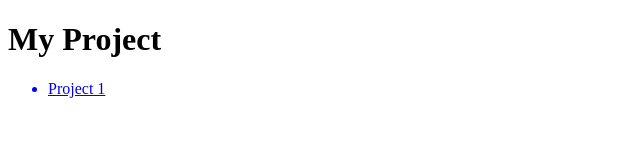
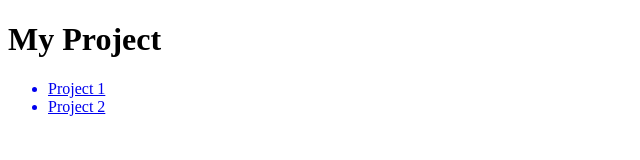
Before and after one commit to cilviannagonzalez/cilviannagonzalez.github.io, a plain HTML site: page index.html in a window 1280 px wide. Shown: the full height of the page, 0-640 px from the left. Drawn offline with Linux system fonts and the light colour scheme.

Commit message:
Update index.html

```diff
--- a/index.html
+++ b/index.html
@@ -13,6 +13,7 @@
     <ul>
 
       <a href="project1.html"><li> Project 1 </li></a>
+      <a href="prject2.html"><li> Project 2 </li></a>
 
     </ul>
 
```
